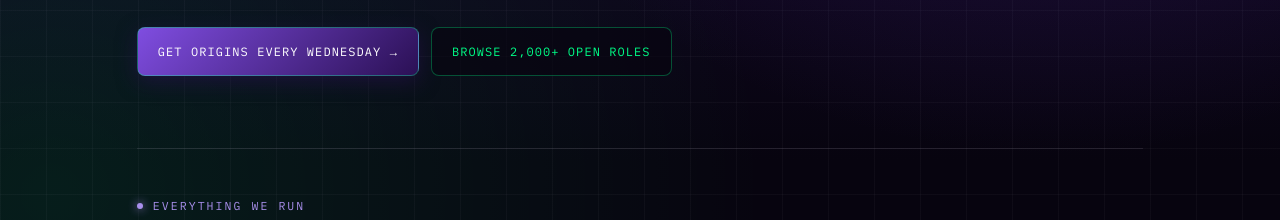
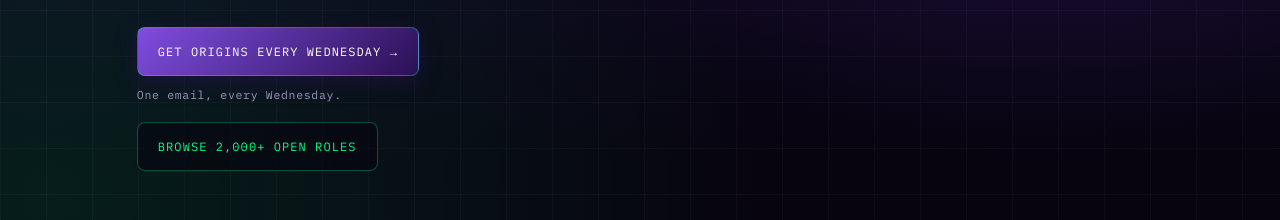
Before and after one commit to eh2homes-dot/property-and-technology-hub, a plain HTML site: page public/index.html in a window 1280 px wide. Shown: the part 542-762 px from the top of the page. Drawn offline with nearby package versions, Linux system fonts and the light colour scheme.

Commit message:
Add the beehiiv signup form to the hero
The Origins email box now sits in the hero in place of the subscribe button.
If the form has not drawn after four seconds (ad blocker, network trouble),
a plain button that opens the beehiiv subscribe page appears instead.

Co-Authored-By: Claude Fable 5.2 <noreply@anthropic.com>
Claude-Session: https://claude.ai/code/session_01QLYpciw3jineKvD3RrHYnd

```diff
--- a/public/index.html
+++ b/public/index.html
@@ -138,7 +138,13 @@
     line-height:1.5;
     color:var(--ink-soft);
   }
-  .hero-actions{display:flex;flex-wrap:wrap;gap:12px;margin-top:30px;align-items:center;}
+  .signup{margin-top:30px;max-width:440px;}
+  .signup-form{min-height:52px;max-width:100%;}
+  .signup-form iframe{max-width:100%;}
+  .signup-form.is-empty{min-height:0;}
+  .signup-fallback[hidden]{display:none;}
+  .signup-note{margin-top:10px;font-family:var(--mono);font-size:11.5px;letter-spacing:.06em;color:var(--ink-dim);}
+  .hero-actions{display:flex;flex-wrap:wrap;gap:12px;margin-top:18px;align-items:center;}
   .btn{
     display:inline-flex;align-items:center;gap:8px;
     font-family:var(--mono);font-size:12px;letter-spacing:.09em;text-transform:uppercase;
@@ -290,6 +296,8 @@
 
   Newsletter (Origins) ... https://evanprothro-newsletter.beehiiv.com/
   Subscribe ............... https://evanprothro-newsletter.beehiiv.com/subscribe
+  Signup form (hero) ...... beehiiv form aab7595e-e526-48b0-9a03-d73693bc2a16
+                            edit its look in beehiiv: Subscribers > Subscribe forms
   Jobs (Founders & Friends) https://www.propertyandtechnologyjobs.com/
   Syndeo .................. https://syndeo-main-page.eh2homes.workers.dev/
   YouTube ................. https://www.youtube.com/@PropertyandTechnologyMedia
@@ -333,8 +341,15 @@
   <div class="eyebrow">Property and Technology</div>
   <h1>Who's hiring and who's moving in <span class="grad">scattered site rental operations</span> and proptech.</h1>
   <p class="sub">We run the Origins newsletter, the Founders &amp; Friends job board, and Syndeo, an invite-only community for founders and CEOs.</p>
+  <div class="signup">
+    <div class="signup-form" id="signup-form">
+      <script async src="https://subscribe-forms.beehiiv.com/v3/loader.js" data-beehiiv-form="aab7595e-e526-48b0-9a03-d73693bc2a16"></script>
+      <noscript><a class="btn primary" href="https://evanprothro-newsletter.beehiiv.com/subscribe?utm_source=propertyandtechnology&amp;utm_medium=hub&amp;utm_campaign=hero" target="_blank" rel="noopener noreferrer">Get Origins every Wednesday &rarr;</a></noscript>
+    </div>
+    <a class="btn primary signup-fallback" id="signup-fallback" hidden href="https://evanprothro-newsletter.beehiiv.com/subscribe?utm_source=propertyandtechnology&amp;utm_medium=hub&amp;utm_campaign=hero" target="_blank" rel="noopener noreferrer">Get Origins every Wednesday &rarr;</a>
+    <p class="signup-note">One email, every Wednesday.</p>
+  </div>
   <div class="hero-actions">
-    <a class="btn primary" href="https://evanprothro-newsletter.beehiiv.com/subscribe?utm_source=propertyandtechnology&amp;utm_medium=hub&amp;utm_campaign=hero" target="_blank" rel="noopener noreferrer">Get Origins every Wednesday &rarr;</a>
     <a class="btn ghost-green" href="https://www.propertyandtechnologyjobs.com/?utm_source=propertyandtechnology&amp;utm_medium=hub&amp;utm_campaign=hero" target="_blank" rel="noopener noreferrer">Browse 2,000+ open roles</a>
   </div>
 </section>
@@ -450,5 +465,19 @@
   </div>
 </footer>
 
+<script>
+  /* If the beehiiv form has not drawn after a few seconds (ad blocker, network),
+     show a plain button that opens the subscribe page instead. */
+  (function () {
+    var box = document.getElementById('signup-form');
+    var fallback = document.getElementById('signup-fallback');
+    if (!box || !fallback) return;
+    setTimeout(function () {
+      var drawn = box.querySelector('iframe, form, input');
+      if (!drawn) { box.classList.add('is-empty'); fallback.hidden = false; }
+    }, 4000);
+  })();
+</script>
+
 </body>
 </html>
```
